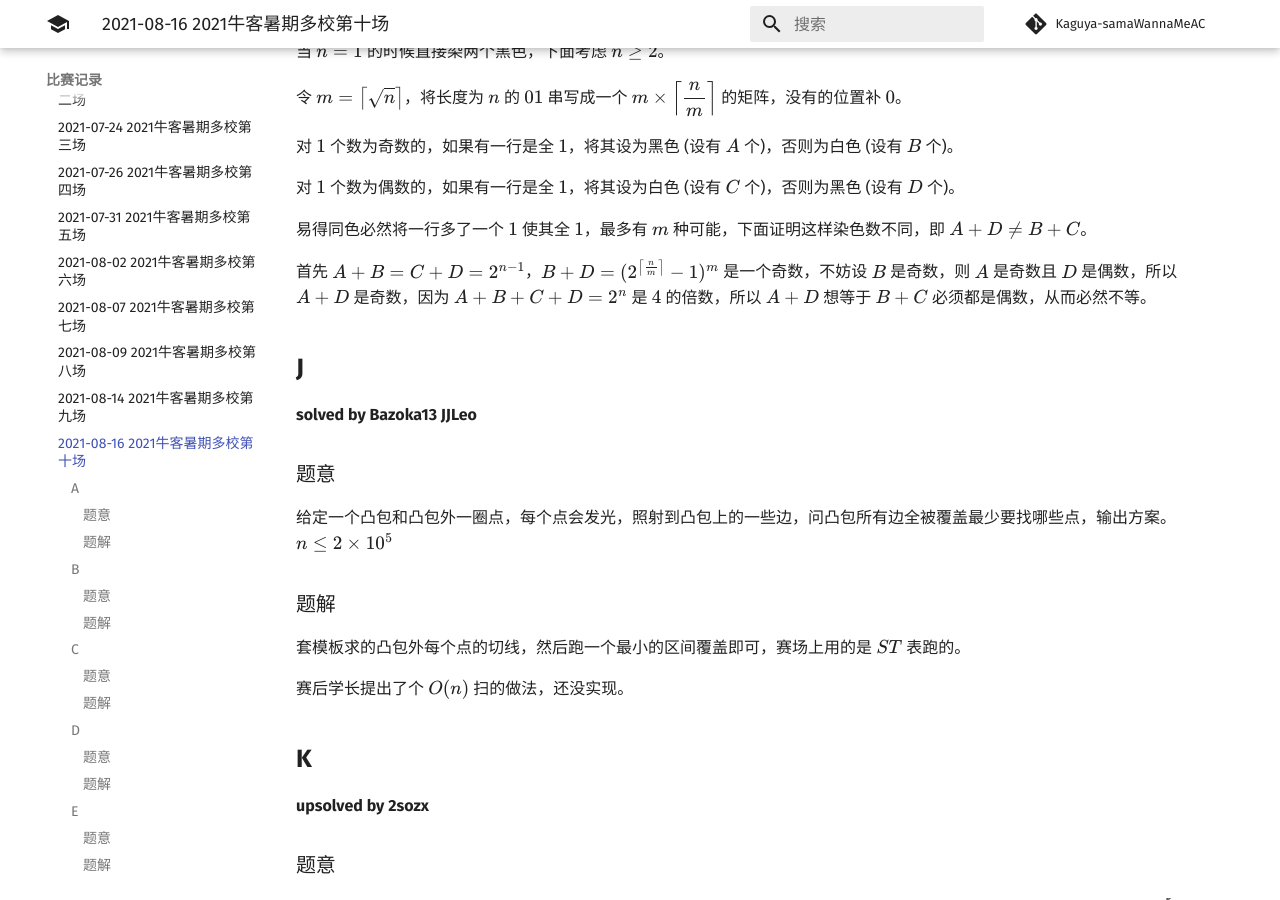
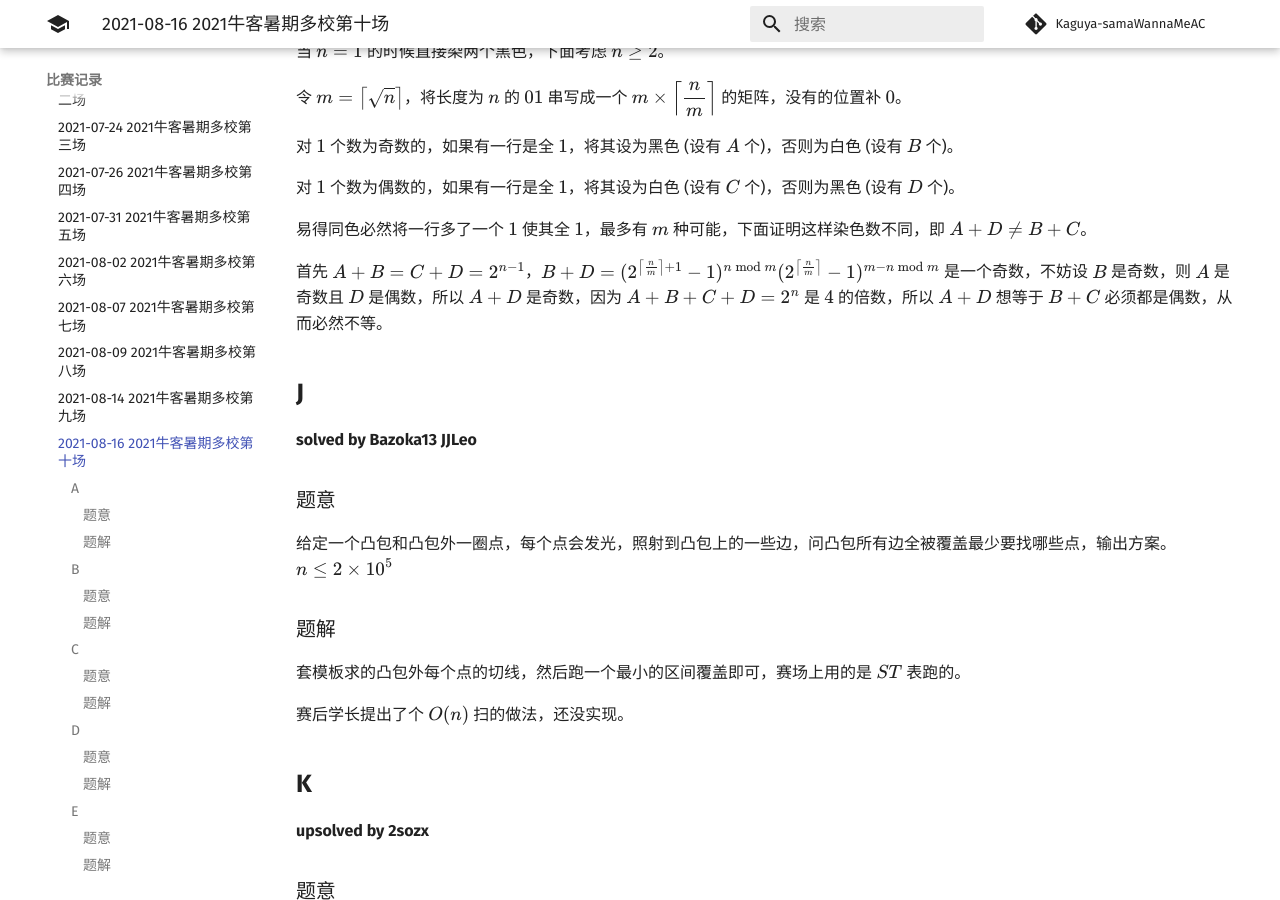
Before and after one commit to Kaguya-samaWannaMeAC/kaguya-samawannameac.github.io, an MkDocs documentation site: the page built from docs/contest/2021-08-16 2021牛客暑期多校第十场.md, in a window 1280 px wide and 900 px high, scrolled down 3200 px. Built offline with MkDocs 1.6.1 and Material for MkDocs 9.7.7, drawn with Linux system fonts in a browser that asks for light colours; comment, search, counter and statistics services are not loaded; some of the changed text lies outside the part shown.

Commit message:
Update 2021-08-16 2021牛客暑期多校第十场.md

```diff
--- a/docs/contest/2021-08-16 2021牛客暑期多校第十场.md
+++ b/docs/contest/2021-08-16 2021牛客暑期多校第十场.md
@@ -126,7 +126,7 @@ $$
 
 易得同色必然将一行多了一个 $1$ 使其全 $1$，最多有 $m$ 种可能，下面证明这样染色数不同，即 $A+D \ne B+C$。
 
-首先 $A+B=C+D=2^{n-1}$，$B+D=(2^{\left\lceil\frac{n}{m}\right\rceil}-1)^m$ 是一个奇数，不妨设 $B$ 是奇数，则 $A$ 是奇数且 $D$ 是偶数，所以 $A+D$ 是奇数，因为 $A+B+C+D=2^n$ 是 $4$ 的倍数，所以 $A+D$ 想等于 $B+C$ 必须都是偶数，从而必然不等。
+首先 $A+B=C+D=2^{n-1}$，$B+D=(2^{\left\lceil\frac{n}{m}\right\rceil+1}-1)^{n \bmod m}(2^{\left\lceil\frac{n}{m}\right\rceil}-1)^{m-n \bmod m}$ 是一个奇数，不妨设 $B$ 是奇数，则 $A$ 是奇数且 $D$ 是偶数，所以 $A+D$ 是奇数，因为 $A+B+C+D=2^n$ 是 $4$ 的倍数，所以 $A+D$ 想等于 $B+C$ 必须都是偶数，从而必然不等。
 
 ## **J**
 
@@ -170,7 +170,7 @@ $$
 
   这样做时间复杂度就是 $O\left(\dfrac{t^2}{n}\right)$ 的。
 
-最后，对 $n$ 进行根号分治，可以做到 $O(t \sqrt t)$ 的时间复杂度。
+最后，对 $n$ 进行根号分治，可以做到 $O\left(t \sqrt t\right)$ 的时间复杂度。
 
 ## **记录**
 
```
